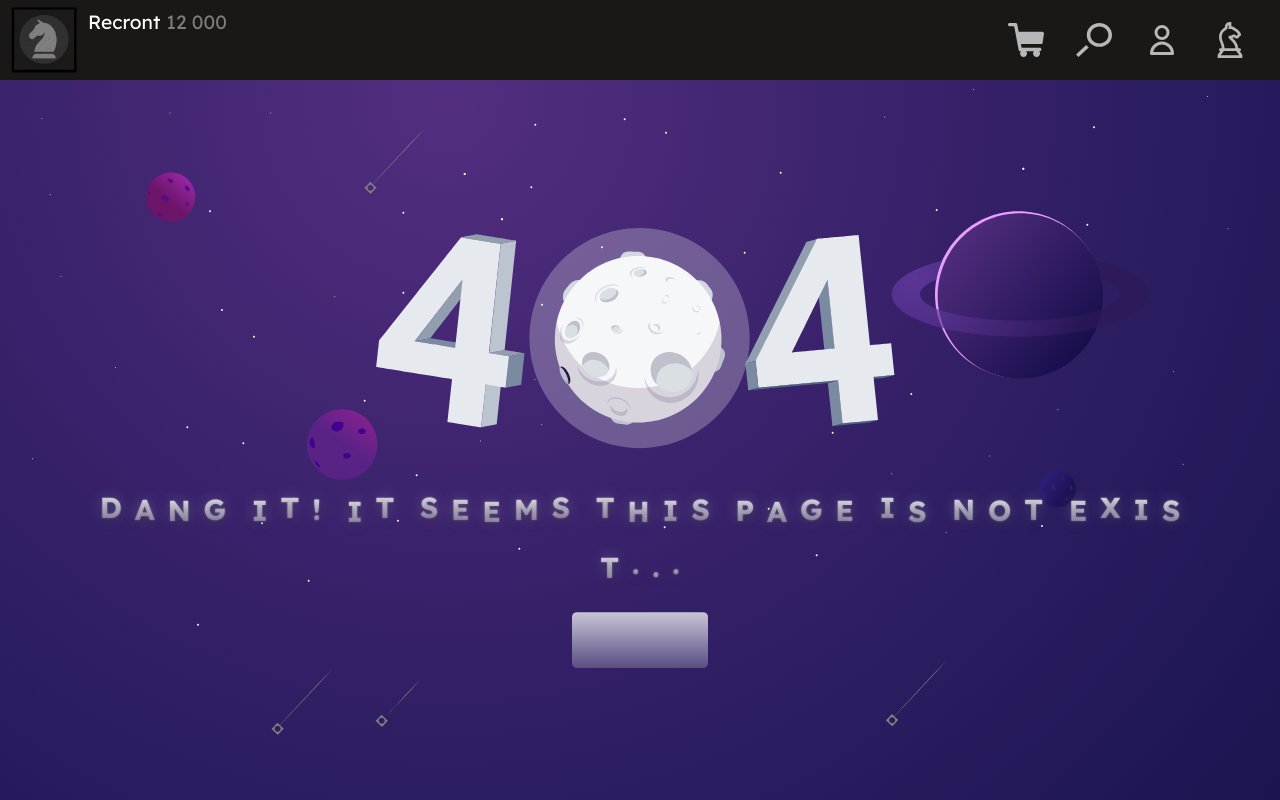
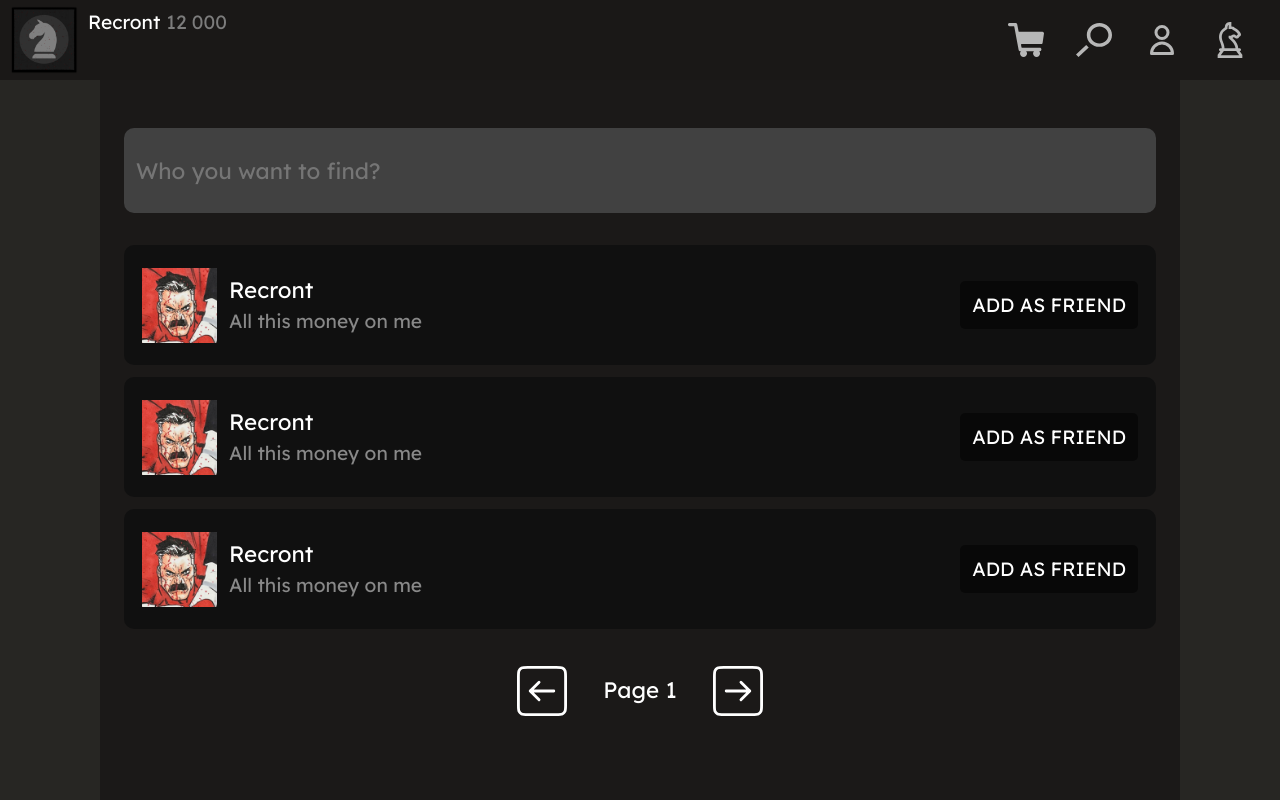
Before and after one commit to MaximMudrak23/ChessHubFront, a React (Vite) app: page /find in a window 1280 px wide. Built offline with nearby package versions, Linux system fonts and the light colour scheme.

Commit message:
findpage done, i know, now its hardcode and looks very bad, but its just mvp and i will fix it

```diff
--- a/src/App.tsx
+++ b/src/App.tsx
@@ -1,6 +1,7 @@
 import {Routes, Route} from 'react-router-dom'
 import Header from './components/Header'
 import MainPage from './pages/MainPage'
+import FindPage from './pages/FindPage'
 import ProfilePage from './pages/ProfilePage'
 import GamePage from './pages/GamePage'
 import Page404 from './pages/Page404'
@@ -13,6 +14,7 @@ function App() {
         <Route path='/' element={<MainPage />} />
         <Route path='/profile/:id' element={<ProfilePage />} />
         <Route path='/game/:id' element={<GamePage />} />
+        <Route path='/find' element={<FindPage />} />
         <Route path='*' element={<Page404 />} />
       </Routes>
     </>
--- /dev/null
+++ b/src/pages/FindPage/components/FindCard/index.tsx
@@ -0,0 +1,14 @@
+import s from './styles.module.scss'
+
+export default function FindCard() {
+    return (
+        <div className={s.find_card}>
+            <img src="/all/recront.jpg" alt="" className={s.user_pfp} />
+            <div className={s.name_decription}>
+                <p className={s.name}>Recront</p>
+                <p className={s.description}>All this money on me</p>
+            </div>
+            <button>ADD AS FRIEND</button>
+        </div>
+    )
+}
--- /dev/null
+++ b/src/pages/FindPage/components/FindCard/styles.module.scss
@@ -0,0 +1,44 @@
+.find_card {
+    width: 100%;
+    height: 120px;
+    background-color: #101010;
+
+    border-radius: 10px;
+    padding: 0 18px;
+
+    display: flex;
+    align-items: center;
+
+    .user_pfp {
+        height: 75px;
+    }
+
+    .name_decription {
+        flex: 1;
+
+        padding: 0 12px;
+
+        .name { font-size: 1.4rem; }
+        .description { color: rgba($color: #FFF, $alpha: 0.5); }
+    }
+
+    button {
+        width: fit-content;
+        height: 48px;
+        background-color: rgba($color: #000000, $alpha: 0.5);
+
+        padding: 0 12px;
+
+        border-radius: 5px;
+        border: 0;
+        outline: 0;
+
+        color: #FFF;
+        font-size: 1.2rem;
+
+        transition: background-color 0.25s ease;
+        cursor: pointer;
+
+        &:hover { background-color: rgba($color: #FFF, $alpha: 0.2); }
+    }
+}
--- /dev/null
+++ b/src/pages/FindPage/components/FindInput/index.tsx
@@ -0,0 +1,11 @@
+import s from './styles.module.scss'
+
+// Later create input separate component, and fix button component too
+
+export default function FindInput() {
+    return (
+        <form className={s.form_input}>
+            <input type="text" placeholder='Who you want to find?' />
+        </form>
+    )
+}
--- /dev/null
+++ b/src/pages/FindPage/components/FindInput/styles.module.scss
@@ -0,0 +1,25 @@
+.form_input {
+    width: 100%;
+    height: 85px;
+
+    margin-bottom: 32px;
+
+    display: flex;
+    align-items: center;
+    justify-content: center;
+
+    input {
+        // max-width: 900px;
+        width: 100%;
+        height: 100%;
+        background-color: #414141;
+
+        font-size: 1.4rem;
+        color: #FFF;
+        padding: 0 12px;
+
+        border: 0;
+        outline: 0;
+        border-radius: 10px;
+    }
+}
--- /dev/null
+++ b/src/pages/FindPage/components/PageSlider/index.tsx
@@ -0,0 +1,17 @@
+import s from './styles.module.scss'
+
+export default function PageSlider() {
+    return (
+        <div className={s.find_card}>
+            <button>
+                <img src="/all/findLeft.svg" alt="" />
+            </button>
+
+            <span>Page 1</span>
+
+            <button>
+                <img src="/all/findRight.svg" alt="" />
+            </button>
+        </div>
+    )
+}
--- /dev/null
+++ b/src/pages/FindPage/components/PageSlider/styles.module.scss
@@ -0,0 +1,24 @@
+.find_card {
+    width: 100%;
+    height: 100px;
+
+    font-size: 1.4rem;
+
+    display: flex;
+    align-items: center;
+    justify-content: center;
+    gap: 36px;
+
+    button {
+        width: 50px;
+        height: 50px;
+
+        background-color: transparent;
+        border: 0;
+        outline: 0;
+
+        cursor: pointer;
+
+        img { height: 100%; }
+    }
+}
--- /dev/null
+++ b/src/pages/FindPage/index.tsx
@@ -0,0 +1,21 @@
+import s from './styles.module.scss'
+import UniversalContainer from '../../components/UniversalContainer'
+import FindInput from './components/FindInput'
+import FindCard from './components/FindCard'
+import PageSlider from './components/PageSlider'
+
+export default function FindPage() {
+    return (
+        <>
+            <UniversalContainer className={s.containerMain} contentClassName={s.content}>
+                <FindInput />
+                <div className={s.find_cards_container}>
+                    <FindCard />
+                    <FindCard />
+                    <FindCard />
+                    <PageSlider />
+                </div>
+            </UniversalContainer>
+        </>
+    )
+}
--- /dev/null
+++ b/src/pages/FindPage/styles.module.scss
@@ -0,0 +1,16 @@
+.content {
+    flex: 1;
+    background-color: #1B1918;
+
+    padding: 0 24px;
+    padding-top: 48px; //del this and use string upper
+    font-size: 1.2rem;
+
+    word-break: break-all;
+
+    .find_cards_container {
+        display: flex;
+        flex-direction: column;
+        gap: 12px;
+    }
+}
```
Also changed, not shown: public/all/findLeft.svg (added), public/all/findRight.svg (added).
